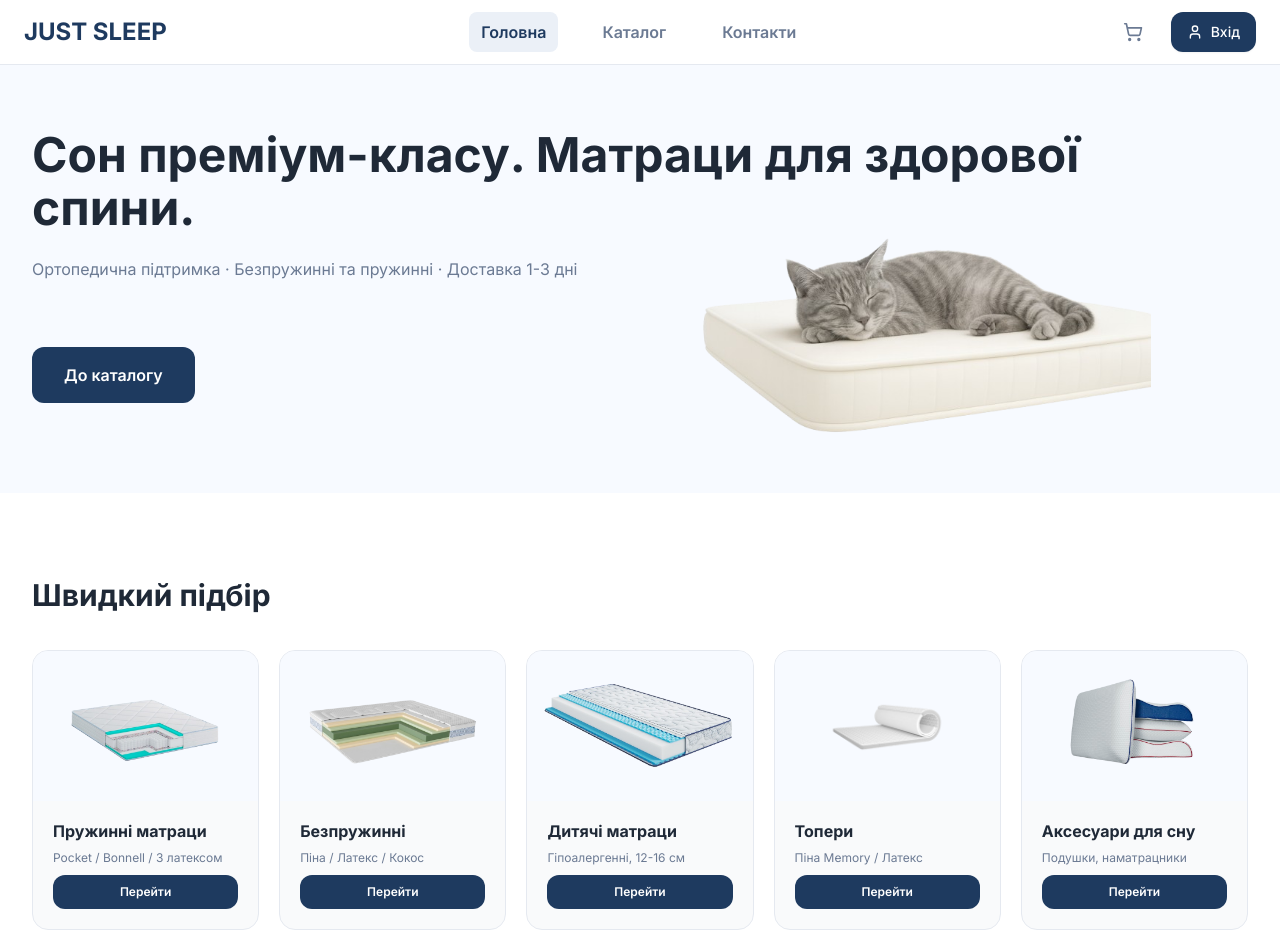
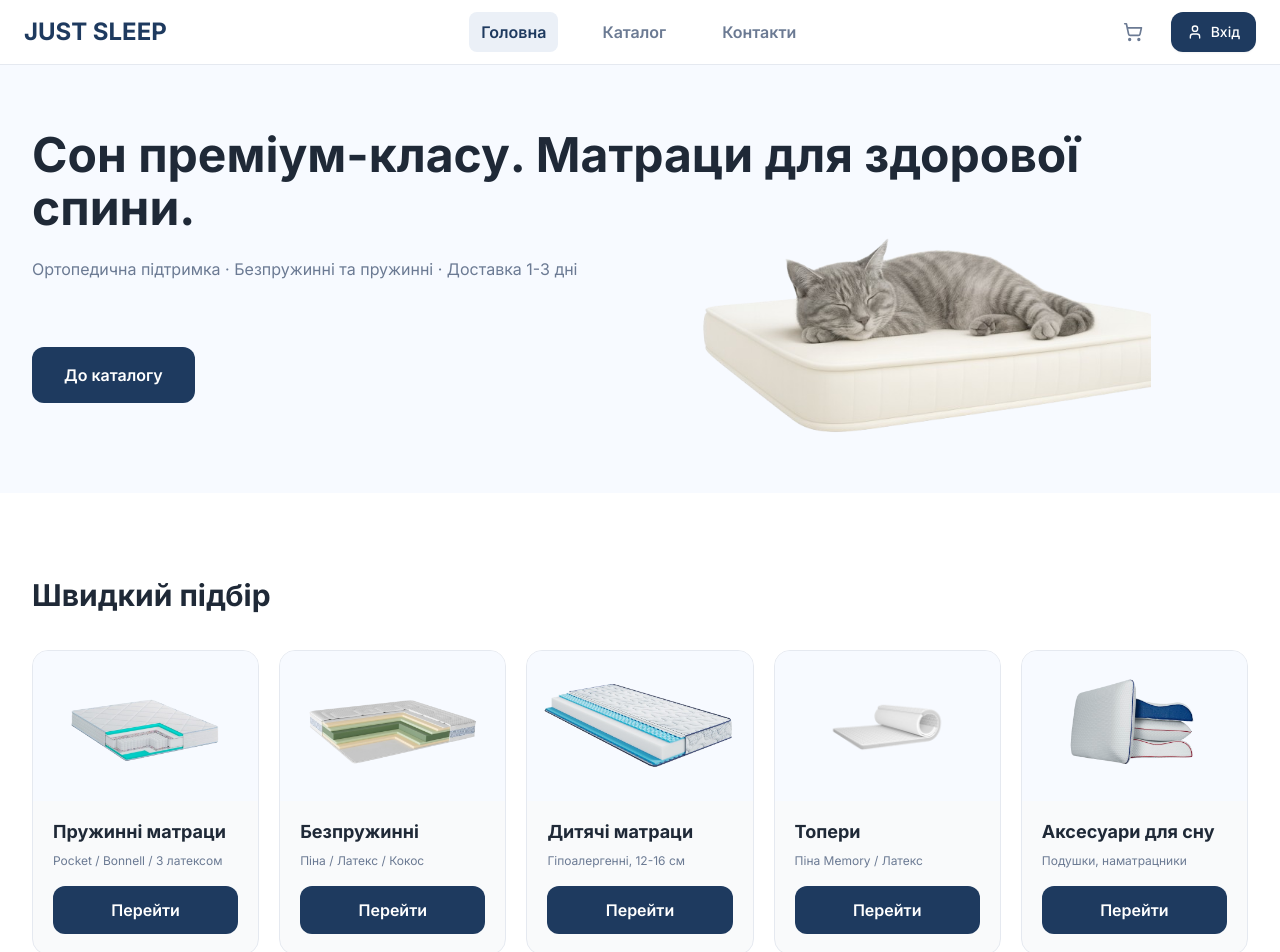
Before and after one commit to Greenfield-Taster/mattress-shop, a React (Vite) app: page / in a window 1280 px wide. Shown: the top 952 px of the page. Built offline with nearby package versions, Linux system fonts and the light colour scheme.

Commit message:
Fix adaprtve at the home page

```diff
--- a/src/styles/pages/_home.scss
+++ b/src/styles/pages/_home.scss
@@ -253,32 +253,26 @@
   }
 
   &__title {
-    font-size: v.$font-size-base; // Уменьшен размер шрифта
+    font-size: v.$font-size-lg;
     font-weight: v.$font-weight-bold;
     color: v.$color-text-primary;
     margin: 0;
     line-height: v.$line-height-tight;
-    @media (max-width: v.$breakpoint-sm) {
-      font-size: v.$font-size-sm;
-    }
   }
 
   &__subtitle {
-    font-size: v.$font-size-xs; // Уменьшен размер шрифта
+    font-size: v.$font-size-xs;
     color: v.$color-text-secondary;
     margin: 0;
     line-height: v.$line-height-normal;
     flex: 1;
-    @media (max-width: v.$breakpoint-sm) {
-      font-size: 0.7rem;
-    }
   }
 
   &__button {
-    padding: v.$spacing-2 v.$spacing-3; // Уменьшен padding кнопки
+    padding: v.$spacing-3 v.$spacing-3;
     background: v.$brand-primary-500;
     color: v.$neutral-0;
-    font-size: v.$font-size-xs; // Уменьшен размер шрифта кнопки
+    font-size: v.$font-size-base;
     font-weight: v.$font-weight-semibold;
     border: none;
     border-radius: v.$radius-button;
@@ -287,9 +281,7 @@
     font-family: v.$font-family-base;
     text-align: center;
     display: inline-block;
-    @media (max-width: v.$breakpoint-sm) {
-      font-size: 0.7rem;
-    }
+    margin-top: v.$spacing-2;
   }
 }
 
@@ -406,10 +398,12 @@
     box-shadow: v.$shadow-md;
     transform: scale(1.05);
   }
+
   &:active:not(&--disabled) {
     background: v.$brand-primary-700;
     transform: scale(0.95);
   }
+
   &--disabled {
     opacity: 0.3;
     cursor: not-allowed;
@@ -546,12 +540,6 @@
     @media (max-width: v.$breakpoint-lg) {
       font-size: v.$font-size-base;
     }
-    @media (max-width: v.$breakpoint-md) {
-      font-size: v.$font-size-sm;
-    }
-    @media (max-width: v.$breakpoint-sm) {
-      font-size: v.$font-size-xs;
-    }
   }
 
   &__description {
@@ -637,9 +625,9 @@
       width: 100%;
       font-size: v.$font-size-sm;
     }
-    @media (max-width: v.$breakpoint-sm) {
-      font-size: v.$font-size-xs;
-      padding: v.$spacing-3 v.$spacing-6;
-    }
+    // @media (max-width: v.$breakpoint-sm) {
+    //   font-size: v.$font-size-xs;
+    //   padding: v.$spacing-3 v.$spacing-6;
+    // }
   }
 }
```
